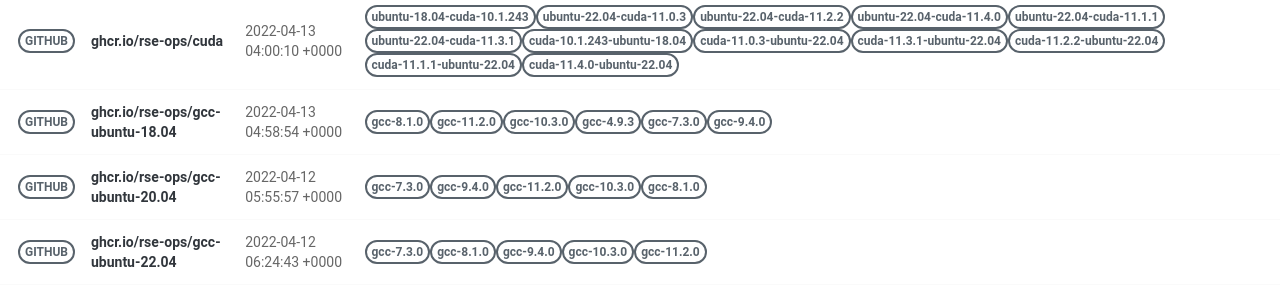
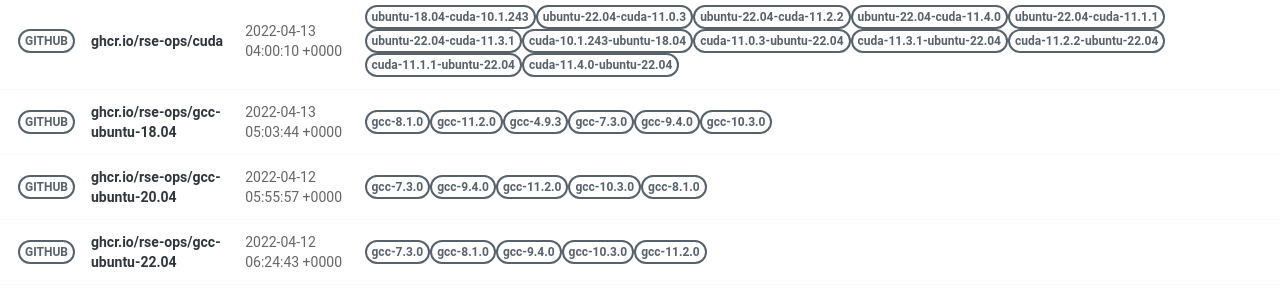
Before and after one commit to rse-ops/docker-images, a Jekyll site: the page built from pages/index.md, in a window 1280 px wide. Shown: the part 502-801 px from the top of the page. Built offline with Jekyll 4.4.1, drawn with Linux system fonts in a browser that asks for light colours; nearby versions of some CDN libraries.

Commit message:
Automated push to update library 2022-04-13

```diff
--- a/_library/ghcr.io-rse-ops-gcc-ubuntu-18.04.md
+++ b/_library/ghcr.io-rse-ops-gcc-ubuntu-18.04.md
@@ -1,7 +1,7 @@
 ---
 layout: container
 name: ghcr.io/rse-ops/gcc-ubuntu-18.04
-updated_at: 2022-04-13 04:58:54.649258
+updated_at: 2022-04-13 05:03:44.109439
 
 
 container_url: https://github.com/orgs/rse-ops/packages/container/package/gcc-ubuntu-18.04
```
Also changed, not shown: other parts of _library/ghcr.io-rse-ops-gcc-ubuntu-18.04.md (+3 -3 lines).
